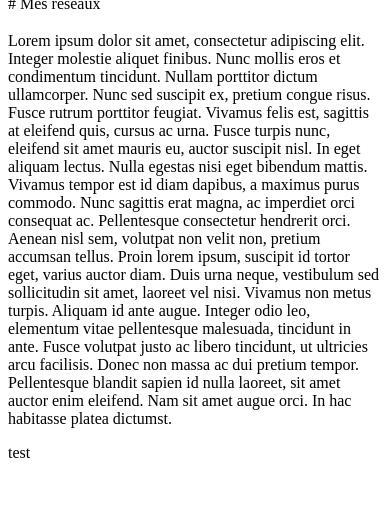
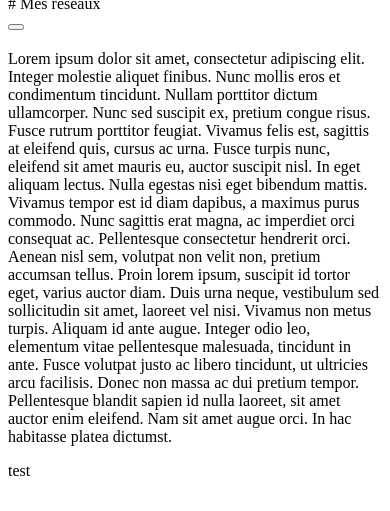
Before and after one commit to Nyuwb/nyuw.dev, a Symfony app: template templates/pages/index.html.twig in a window 390 px wide. Shown: the part 333-844 px from the top of the page. Run offline with Twig, Linux system fonts and the light colour scheme; the template is opened without the code that fills it, so the values that code supplies are empty; some libraries are stand-ins or nearby versions.

Commit message:
Make the sidebar works in mobile display

```diff
--- a/assets/styles/app.css
+++ /dev/null
@@ -1,3 +0,0 @@
-body {
-    background-color: lightgray;
-}
--- a/templates/base.html.twig
+++ b/templates/base.html.twig
@@ -16,7 +16,10 @@
     <body class="antialiased text-sm text-gray-800">
 		<section id="wrapper" class="flex flex-no-wrap w-full h-screen">
             {% include 'menu.html.twig' %}
-			<section class="w-full flex flex-col h-screen overflow-y-hidden py-10 px-6 bg-aqua-forest">
+			<section id="content-wrapper" class="w-full h-screen overflow-y-hidden md:py-10 md:px-6 p-4 bg-aqua-forest">
+                <button class="md:hidden text-left mb-4 text-2xl text-white" id="display-sidebar">
+                    <i class="fa-solid fa-bars-staggered"></i>
+                </button>
                 <div id="content" class="bg-white p-4">
                     <h1>{{ current_page.page_head_title }}</h1>
                     {% block body %}{% endblock %}
--- a/templates/menu.html.twig
+++ b/templates/menu.html.twig
@@ -1,4 +1,4 @@
-<aside class="relative w-64 bg-white dark:bg-slate-800 shadow h-screen justify-between hidden sm:block">
+<aside class="md:relative absolute w-64 bg-white dark:bg-slate-800 shadow-xl md:shadow shadow-slate-600 h-screen justify-between hidden md:block">
     <div class="p-6 flex items-center">
         <img class="border-2 border-aqua-forest rounded-full bg-white" src="{{ asset('build/images/nyuwking_500.png') }}" alt="Logo" />
     </div>
@@ -23,3 +23,4 @@
         </div>
     </div>
 </aside>
+{# TODO blurry #}
```
Also changed, not shown: assets/js/app.js (+10 -0 lines).
